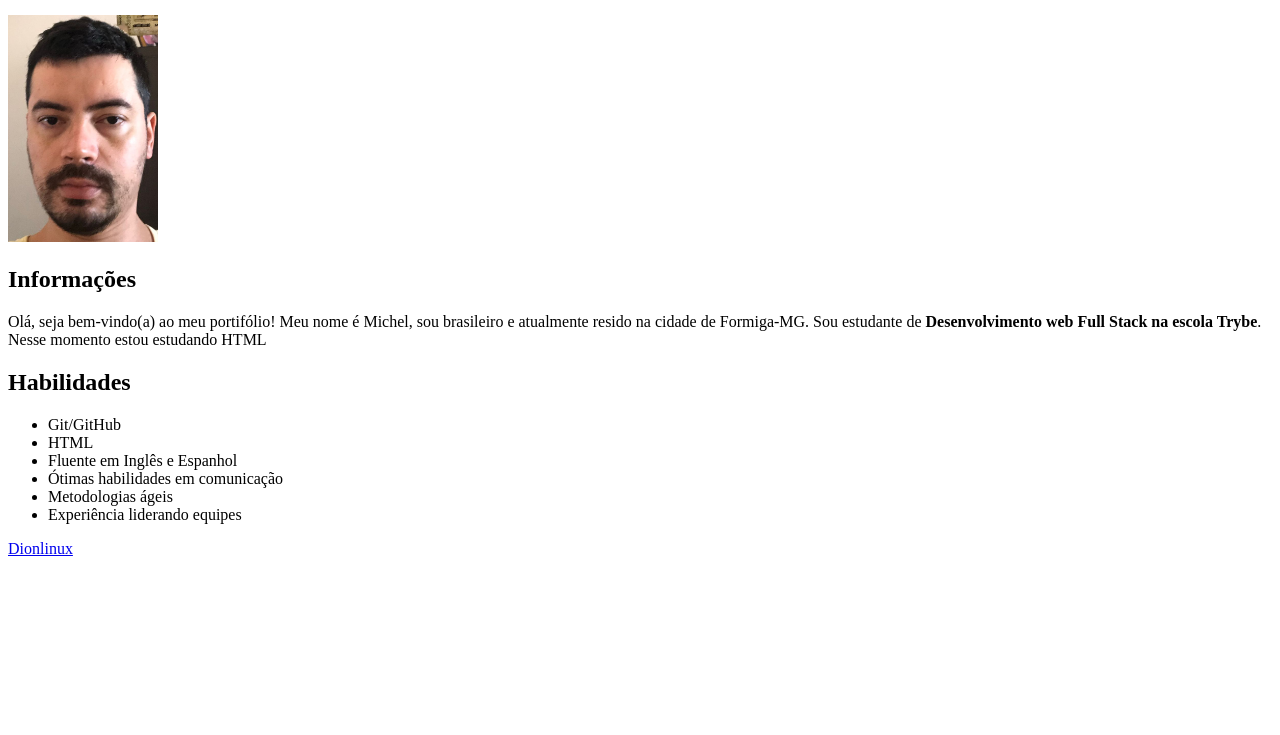
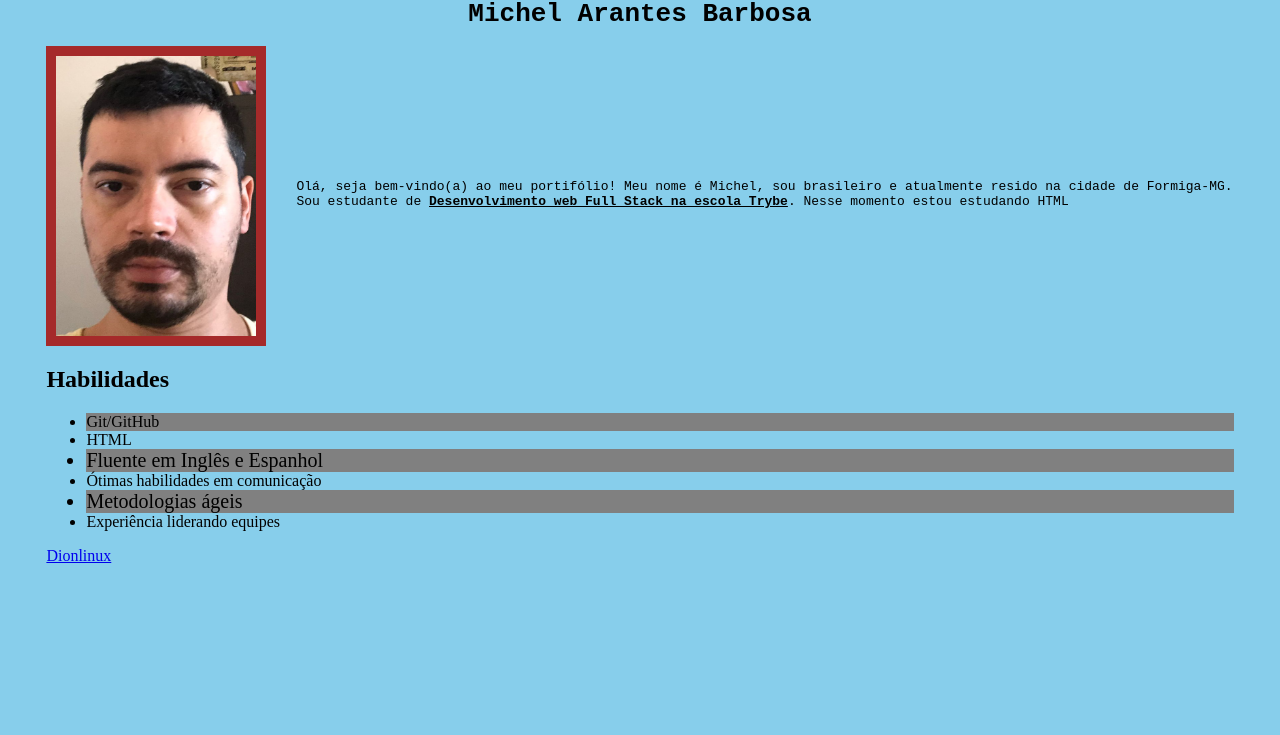
Before and after one commit to Michel-Arantes/Michel-Arantes.github.io, a plain HTML site: page index.html in a window 1280 px wide. Shown: the part 65-800 px from the top of the page. Drawn offline with Linux system fonts and the light colour scheme.

Commit message:
Acrescenta margens e paddings

```diff
--- a/index.html
+++ b/index.html
@@ -7,12 +7,16 @@
     <title>Michel Barbosa</title>
     <link rel="stylesheet" href="style.css">
 </head>
+
 <body>
-    <h1>Michel Arantes Barbosa</h1>
-    <img src="foto_perfil.png" width="150px" alt="Foto de perfil de Michel Barbosa">
-    <h2>Informações</h2>
-    <p>Olá, seja bem-vindo(a) ao meu portifólio! Meu nome é Michel, sou brasileiro e atualmente resido na cidade de Formiga-MG. Sou estudante de <strong id="estilo-destacados">Desenvolvimento web Full Stack na escola Trybe</strong>.  Nesse momento estou estudando HTML</p>
-    <h2>Habilidades</h2>
+    <div>
+        <h1>Michel Arantes Barbosa</h1>
+        <div class="image-container">
+            <img src="foto_perfil.png" width="150px" alt="Foto de perfil de Michel Barbosa" id="minha-foto">
+            <p class="description">Olá, seja bem-vindo(a) ao meu portifólio! Meu nome é Michel, sou brasileiro e atualmente resido na cidade de Formiga-MG. Sou estudante de <strong id="estilo-destacados">Desenvolvimento web Full Stack na escola Trybe</strong>.  Nesse momento estou estudando HTML</p>
+        </div>
+    </div>
+    <h2> Habilidades </h2>
     <ul>
         <li>Git/GitHub</li>
         <li>HTML</li>
@@ -22,6 +26,5 @@
         <li>Experiência liderando equipes</li>
     </ul>
     <a href="https://diolinux.com.br/" target="_blank">Dionlinux</a>
-
 </body>
 </html>
--- a/style.css
+++ b/style.css
@@ -0,0 +1,46 @@
+body {
+    padding: 3%;
+}
+
+h1, p {
+    font-family:monospace;
+}
+body {
+    background-color: skyblue;
+}
+
+.habilidades-importantes {
+    font-size: 20px;
+}
+
+#estilo-destacados {
+    text-decoration: underline;
+}
+
+#minha-foto {
+    float: left;
+    height: 280px;
+    width: 200px;
+    padding: 10px;
+    background-color: brown;
+}
+
+.image-container {
+    height: 300px;
+    position: relative;
+}
+
+h1 {
+    text-align: center;
+}
+
+.description {
+    position: absolute;
+    left: 250px;
+    top: 40%
+}
+
+ul li:nth-child(odd) {
+    background-color: gray;
+
+}
```
